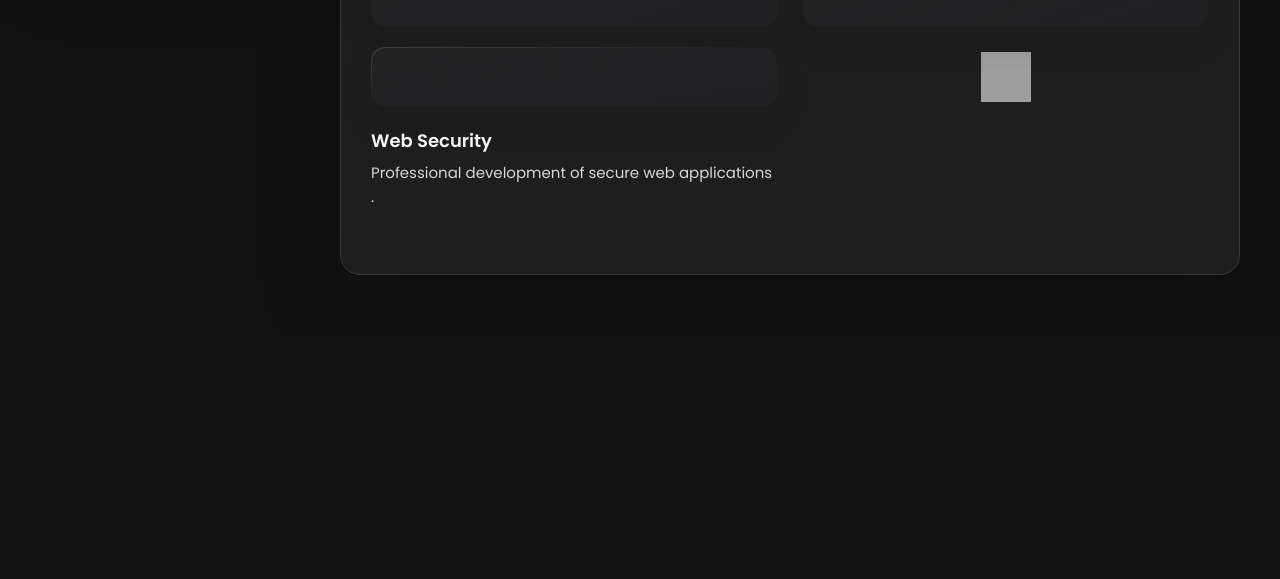
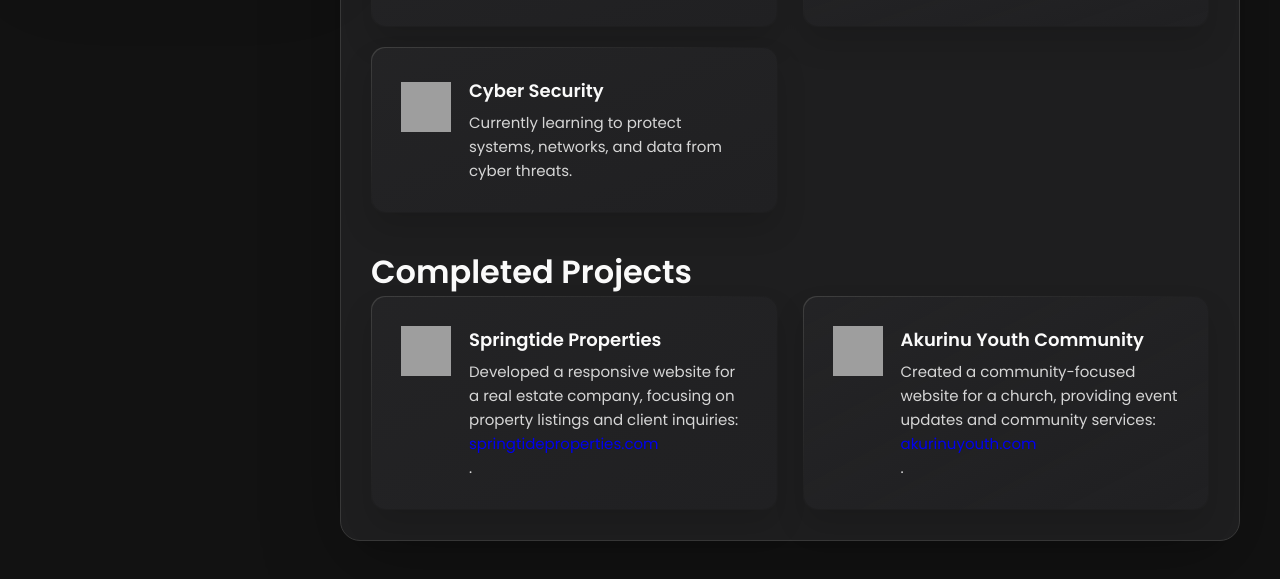
Before and after one commit to Mutukukioko/portfolio, a plain HTML site: page index.html in a window 1280 px wide. Shown: the part 1015-1594 px from the top of the page. Before the commit the page ends 1350 px from the top, so only its background shows below. Drawn offline with nearby package versions, Linux system fonts and the light colour scheme; grey boxes are pictures that could not be loaded.

Commit message:
new proj

```diff
--- a/index.html
+++ b/index.html
@@ -282,19 +282,58 @@
               </li>
 
 
-              <li class="service-item"></li>
+
+              <li class="service-item">
                 <div class="service-icon-box">
                   <img width="50" height="50" src="https://img.icons8.com/stickers/50/cyber-security.png" alt="cyber-security"/>
                 </div>
 
                 <div class="service-content-box">
-                  <h4 class="h4 service-item-title">Web Security</h4>
+                  <h4 class="h4 service-item-title">Cyber Security</h4>
 
                   <p class="service-item-text">
-                    Professional development of secure web applications .                 </p>
+                    Currently learning to protect systems, networks, and data from cyber threats.
+                  </p>
+                </div>
+              </li>
+
+            </ul>
+          </section>
+          <section class="projects-section">
+            <h2 class="h2 section-title">Completed Projects</h2>
+
+            <ul class="service-list">
+              <li class="service-item">
+                <div class="project-icon-box">
+                  <img width="50" height="50" src="https://img.icons8.com/stickers/50/real-estate.png" alt="real-estate"/>
+                </div>
+
+                <div class="project-content-box">
+                  <h4 class="h4 service-item-title">Springtide Properties</h4>
+
+                  <p class="service-item-text">
+                    Developed a responsive website for a real estate company, focusing on property listings and client inquiries:
+                    <a href="https://springtideproperties.com" target="_blank">springtideproperties.com</a>.
+                  </p>
+                </div>
+              </li>
+
+              <li class="service-item">
+                <div class="project-icon-box">
+                  <img width="50" height="50" src="https://img.icons8.com/stickers/50/church.png" alt="church"/>
+                </div>
+
+                <div class="project-content-box">
+                  <h4 class="h4 service-item-title">Akurinu Youth Community</h4>
+
+                  <p class="service-item-text">
+                    Created a community-focused website for a church, providing event updates and community services:
+                    <a href="https://akurinuyouth.com" target="_blank">akurinuyouth.com</a>.
+                  </p>
                 </div>
               </li>
             </ul>
+
           </section>
 
           <!--
@@ -790,11 +829,11 @@
 
           <ul class="project-list">
 
-            <li class="project-item  active" data-filter-item data-category="web development">
+            <li class="service-item  active" data-filter-item data-category="web development">
               <a href="#">
 
                 <figure class="project-img">
-                  <div class="project-item-icon-box">
+                  <div class="service-item-icon-box">
                     <ion-icon name="eye-outline"></ion-icon>
                   </div>
 
@@ -808,11 +847,11 @@
               </a>
             </li>
 
-            <li class="project-item  active" data-filter-item data-category="web development">
+            <li class="service-item  active" data-filter-item data-category="web development">
               <a href="#">
 
                 <figure class="project-img">
-                  <div class="project-item-icon-box">
+                  <div class="service-item-icon-box">
                     <ion-icon name="eye-outline"></ion-icon>
                   </div>
 
@@ -826,11 +865,11 @@
               </a>
             </li>
 
-            <li class="project-item  active" data-filter-item data-category="web design">
+            <li class="service-item  active" data-filter-item data-category="web design">
               <a href="#">
 
                 <figure class="project-img">
-                  <div class="project-item-icon-box">
+                  <div class="service-item-icon-box">
                     <ion-icon name="eye-outline"></ion-icon>
                   </div>
 
@@ -844,11 +883,11 @@
               </a>
             </li>
 
-            <li class="project-item  active" data-filter-item data-category="applications">
+            <li class="service-item  active" data-filter-item data-category="applications">
               <a href="#">
 
                 <figure class="project-img">
-                  <div class="project-item-icon-box">
+                  <div class="service-item-icon-box">
                     <ion-icon name="eye-outline"></ion-icon>
                   </div>
 
@@ -862,11 +901,11 @@
               </a>
             </li>
 
-            <li class="project-item  active" data-filter-item data-category="web design">
+            <li class="service-item  active" data-filter-item data-category="web design">
               <a href="#">
 
                 <figure class="project-img">
-                  <div class="project-item-icon-box">
+                  <div class="service-item-icon-box">
                     <ion-icon name="eye-outline"></ion-icon>
                   </div>
 
@@ -880,11 +919,11 @@
               </a>
             </li>
 
-            <li class="project-item  active" data-filter-item data-category="web design">
+            <li class="service-item  active" data-filter-item data-category="web design">
               <a href="#">
 
                 <figure class="project-img">
-                  <div class="project-item-icon-box">
+                  <div class="service-item-icon-box">
                     <ion-icon name="eye-outline"></ion-icon>
                   </div>
 
@@ -898,11 +937,11 @@
               </a>
             </li>
 
-            <li class="project-item  active" data-filter-item data-category="web development">
+            <li class="service-item  active" data-filter-item data-category="web development">
               <a href="#">
 
                 <figure class="project-img">
-                  <div class="project-item-icon-box">
+                  <div class="service-item-icon-box">
                     <ion-icon name="eye-outline"></ion-icon>
                   </div>
 
@@ -916,11 +955,11 @@
               </a>
             </li>
 
-            <li class="project-item  active" data-filter-item data-category="applications">
+            <li class="service-item  active" data-filter-item data-category="applications">
               <a href="#">
 
                 <figure class="project-img">
-                  <div class="project-item-icon-box">
+                  <div class="service-item-icon-box">
                     <ion-icon name="eye-outline"></ion-icon>
                   </div>
 
@@ -934,11 +973,11 @@
               </a>
             </li>
 
-            <li class="project-item  active" data-filter-item data-category="web development">
+            <li class="service-item  active" data-filter-item data-category="web development">
               <a href="#">
 
                 <figure class="project-img">
-                  <div class="project-item-icon-box">
+                  <div class="service-item-icon-box">
                     <ion-icon name="eye-outline"></ion-icon>
                   </div>
 
```
